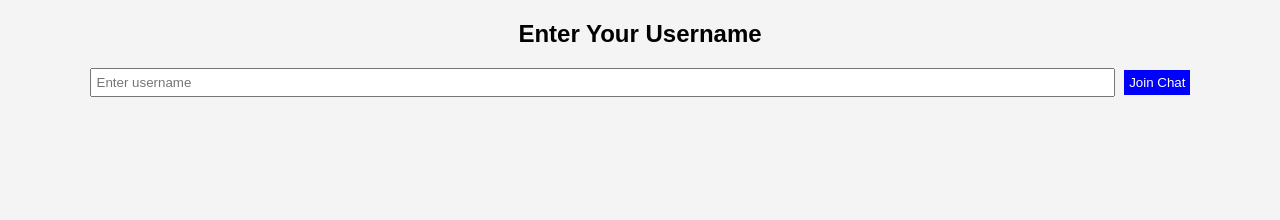
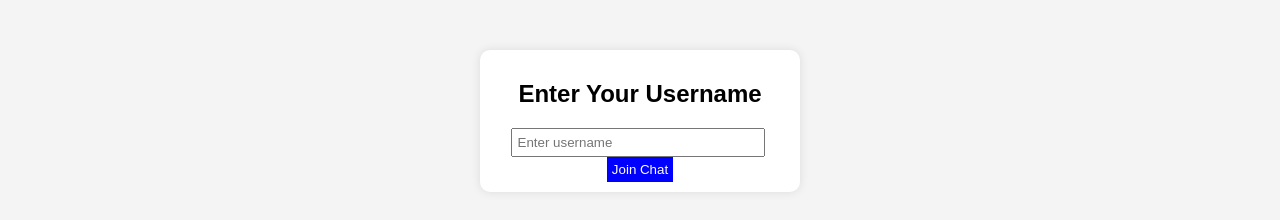
Before and after one commit to Abdul-malik025/Chat-App-Project, a plain HTML site: page public/index.html in a window 1280 px wide. Drawn offline with nearby package versions, Linux system fonts and the light colour scheme; no server answers.

Commit message:
made changes to css file

```diff
--- a/public/style.css
+++ b/public/style.css
@@ -4,7 +4,7 @@ body {
     background-color: #f4f4f4;
 }
 
-#chat-container {
+#usernameContainer, #chat-container {
     width: 300px;
     margin: 50px auto;
     padding: 10px;
```
